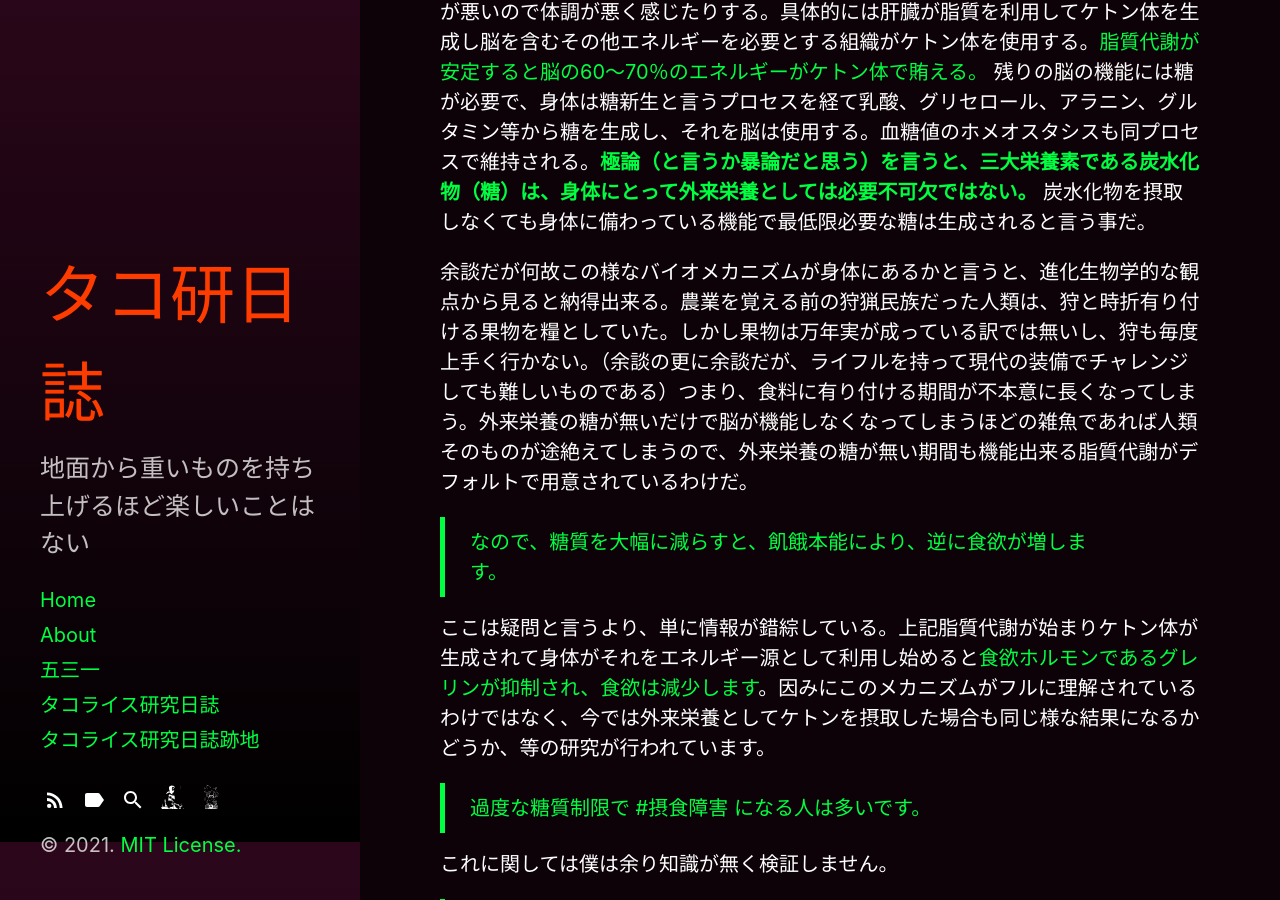
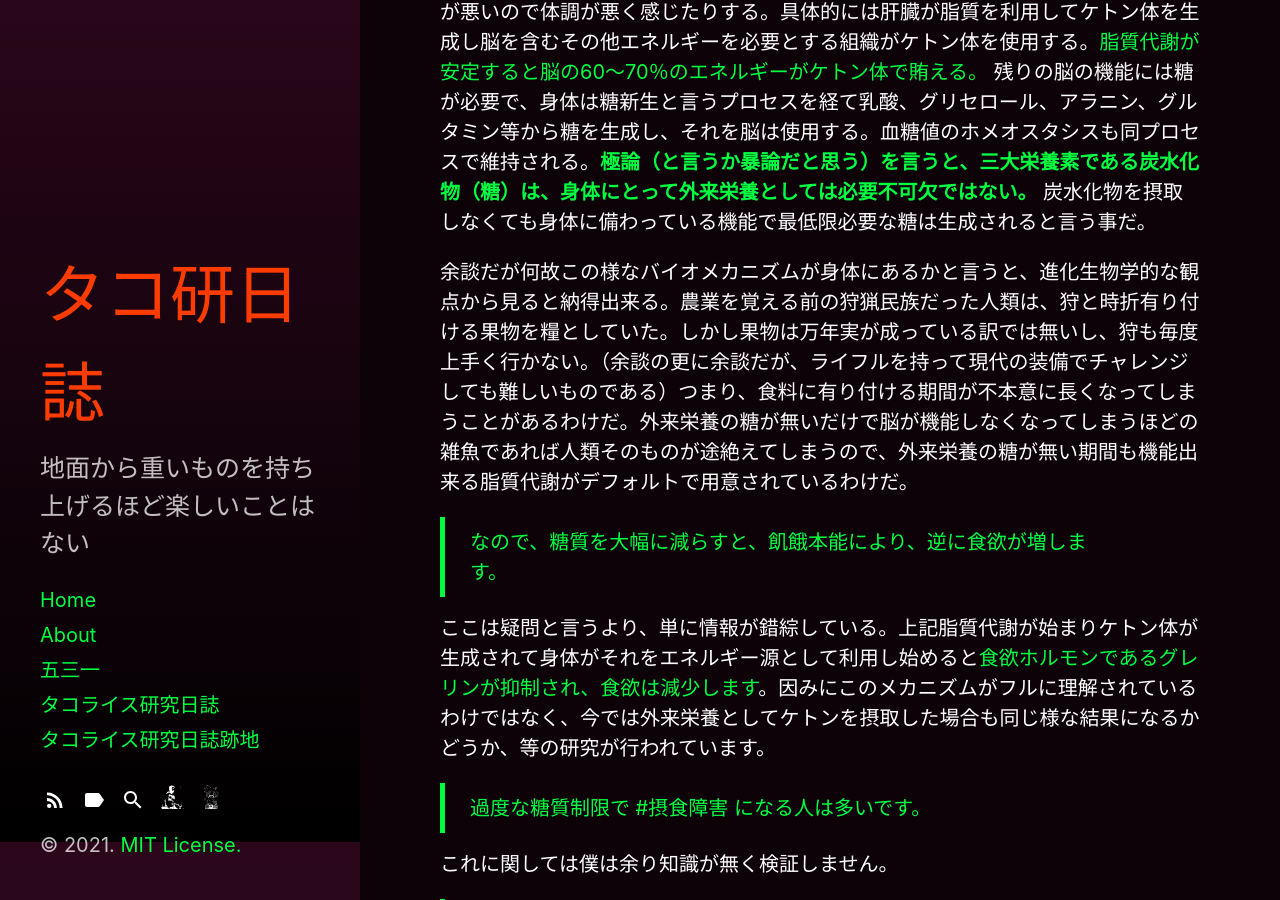
Before and after one commit to buckybean/buckybean.github.io, a Jekyll site: the page built from _posts/tacokennisshi/2021-07-23-tacokennisshi-gluconegogenesis.md, in a window 1280 px wide and 900 px high, scrolled down 958 px. Built offline with Jekyll 4.4.1, drawn with Linux system fonts in a browser that asks for light colours; comment, search, counter and statistics services are not loaded.

Commit message:
Update 2021-07-23-tacokennisshi-gluconegogenesis.md

```diff
--- a/_posts/tacokennisshi/2021-07-23-tacokennisshi-gluconegogenesis.md
+++ b/_posts/tacokennisshi/2021-07-23-tacokennisshi-gluconegogenesis.md
@@ -19,7 +19,7 @@ tags:
 
 先ずここで疑問。身体へ外来栄養の糖の供給が一定である場合、脳は糖をエネルギー源として使用する。外来栄養の糖が不足している場合、身体は糖をメインに使用する代謝から脂質をメインに使用する代謝に変化する。このシフト時の過渡期は代謝効率が悪いので体調が悪く感じたりする。具体的には肝臓が脂質を利用してケトン体を生成し脳を含むその他エネルギーを必要とする組織がケトン体を使用する。[脂質代謝が安定すると脳の60〜70％のエネルギーがケトン体で賄える。](https://ccforum.biomedcentral.com/articles/10.1186/cc10020) 残りの脳の機能には糖が必要で、身体は糖新生と言うプロセスを経て乳酸、グリセロール、アラニン、グルタミン等から糖を生成し、それを脳は使用する。血糖値のホメオスタシスも同プロセスで維持される。**極論（と言うか暴論だと思う）を言うと、三大栄養素である炭水化物（糖）は、身体にとって外来栄養としては必要不可欠ではない。** 炭水化物を摂取しなくても身体に備わっている機能で最低限必要な糖は生成されると言う事だ。
 
-余談だが何故この様なバイオメカニズムが身体にあるかと言うと、進化生物学的な観点から見ると納得出来る。農業を覚える前の狩猟民族だった人類は、狩と時折有り付ける果物を糧としていた。しかし果物は万年実が成っている訳では無いし、狩も毎度上手く行かない。（余談の更に余談だが、ライフルを持って現代の装備でチャレンジしても難しいものである）つまり、食料に有り付ける期間が不本意に長くなってしまう。外来栄養の糖が無いだけで脳が機能しなくなってしまうほどの雑魚であれば人類そのものが途絶えてしまうので、外来栄養の糖が無い期間も機能出来る脂質代謝がデフォルトで用意されているわけだ。
+余談だが何故この様なバイオメカニズムが身体にあるかと言うと、進化生物学的な観点から見ると納得出来る。農業を覚える前の狩猟民族だった人類は、狩と時折有り付ける果物を糧としていた。しかし果物は万年実が成っている訳では無いし、狩も毎度上手く行かない。（余談の更に余談だが、ライフルを持って現代の装備でチャレンジしても難しいものである）つまり、食料に有り付ける期間が不本意に長くなってしまうことがあるわけだ。外来栄養の糖が無いだけで脳が機能しなくなってしまうほどの雑魚であれば人類そのものが途絶えてしまうので、外来栄養の糖が無い期間も機能出来る脂質代謝がデフォルトで用意されているわけだ。
 
 > なので、糖質を大幅に減らすと、飢餓本能により、逆に食欲が増します。
 
```
